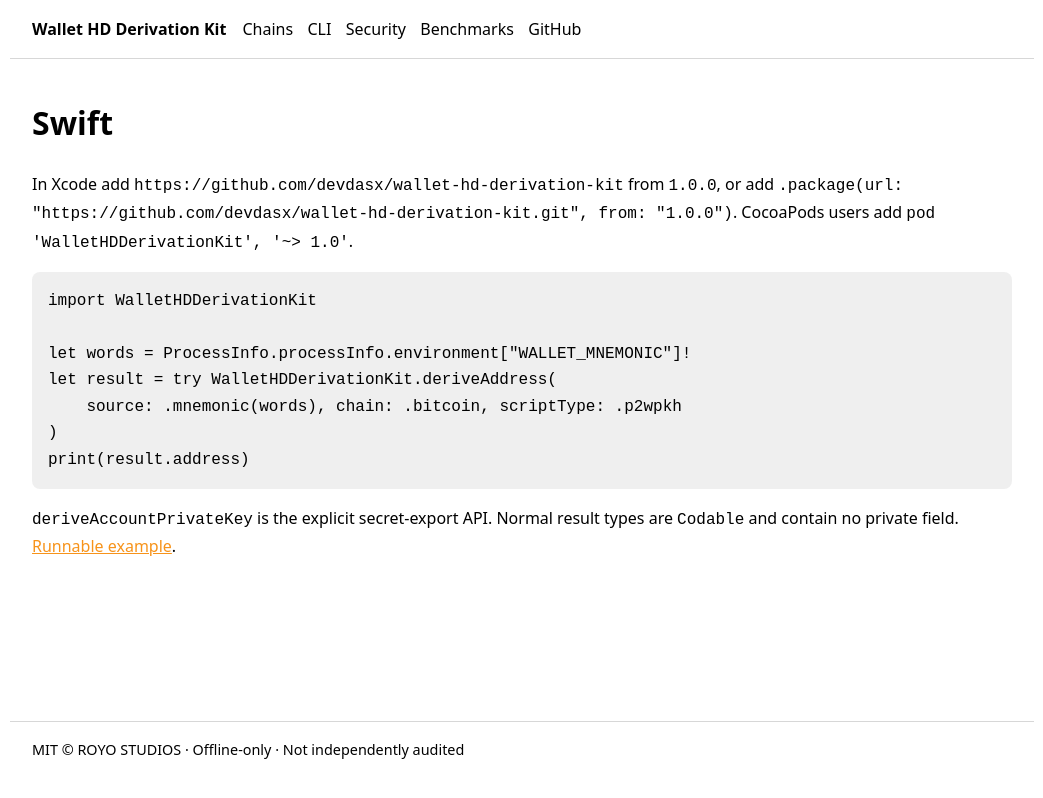
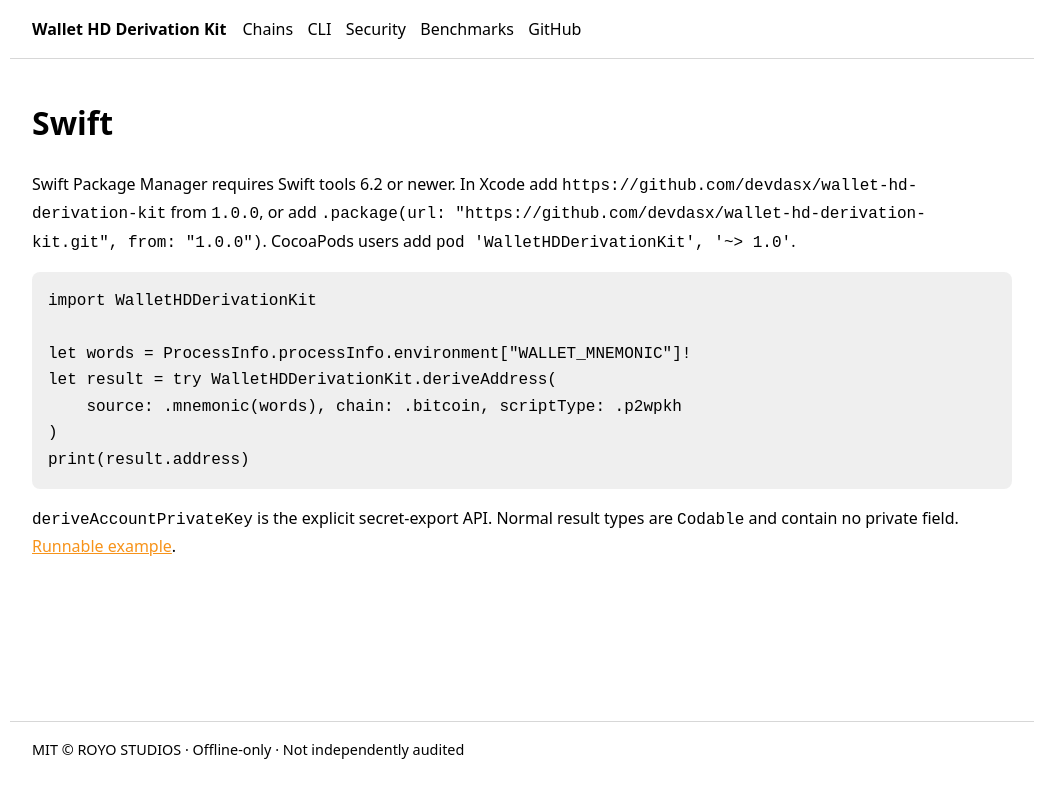
Before and after one commit to devdasx/wallet-hd-derivation-kit, a Jekyll site: the page built from docs/swift.md, in a window 1280 px wide. Shown: the top 798 px of the page, without its empty margins (118-1161 px from the left). Built offline with Jekyll 4.4.1, drawn with Linux system fonts in a browser that asks for light colours.

````diff
--- a/docs/swift.md
+++ b/docs/swift.md
@@ -7,7 +7,7 @@
 
 # Swift
 
-In Xcode add `https://github.com/devdasx/wallet-hd-derivation-kit` from `1.0.0`, or add `.package(url: "https://github.com/devdasx/wallet-hd-derivation-kit.git", from: "1.0.0")`. CocoaPods users add `pod 'WalletHDDerivationKit', '~> 1.0'`.
+Swift Package Manager requires Swift tools 6.2 or newer. In Xcode add `https://github.com/devdasx/wallet-hd-derivation-kit` from `1.0.0`, or add `.package(url: "https://github.com/devdasx/wallet-hd-derivation-kit.git", from: "1.0.0")`. CocoaPods users add `pod 'WalletHDDerivationKit', '~> 1.0'`.
 
 ```swift
 import WalletHDDerivationKit
````
Also changed, not shown: .github/workflows/security.yml, README.md.
